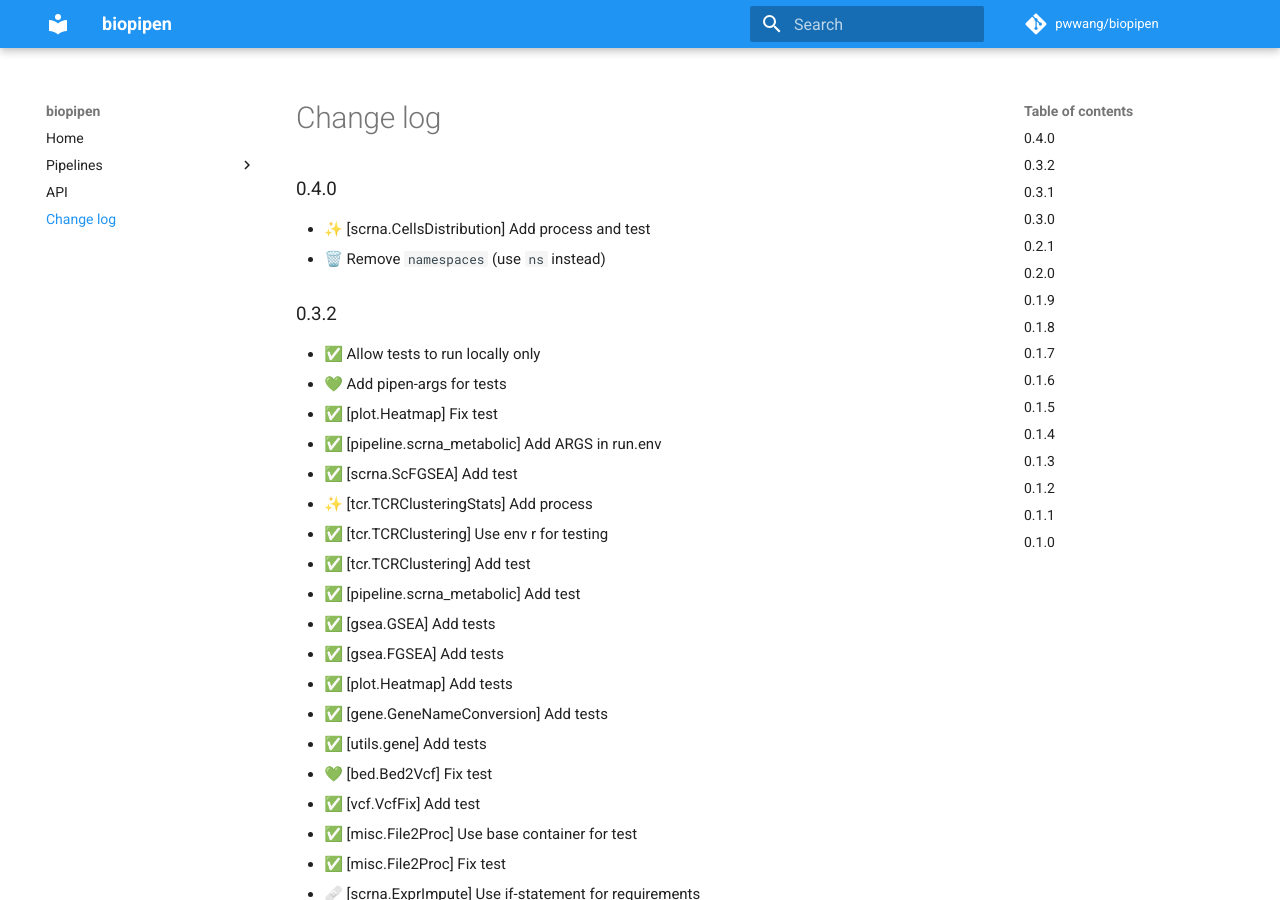
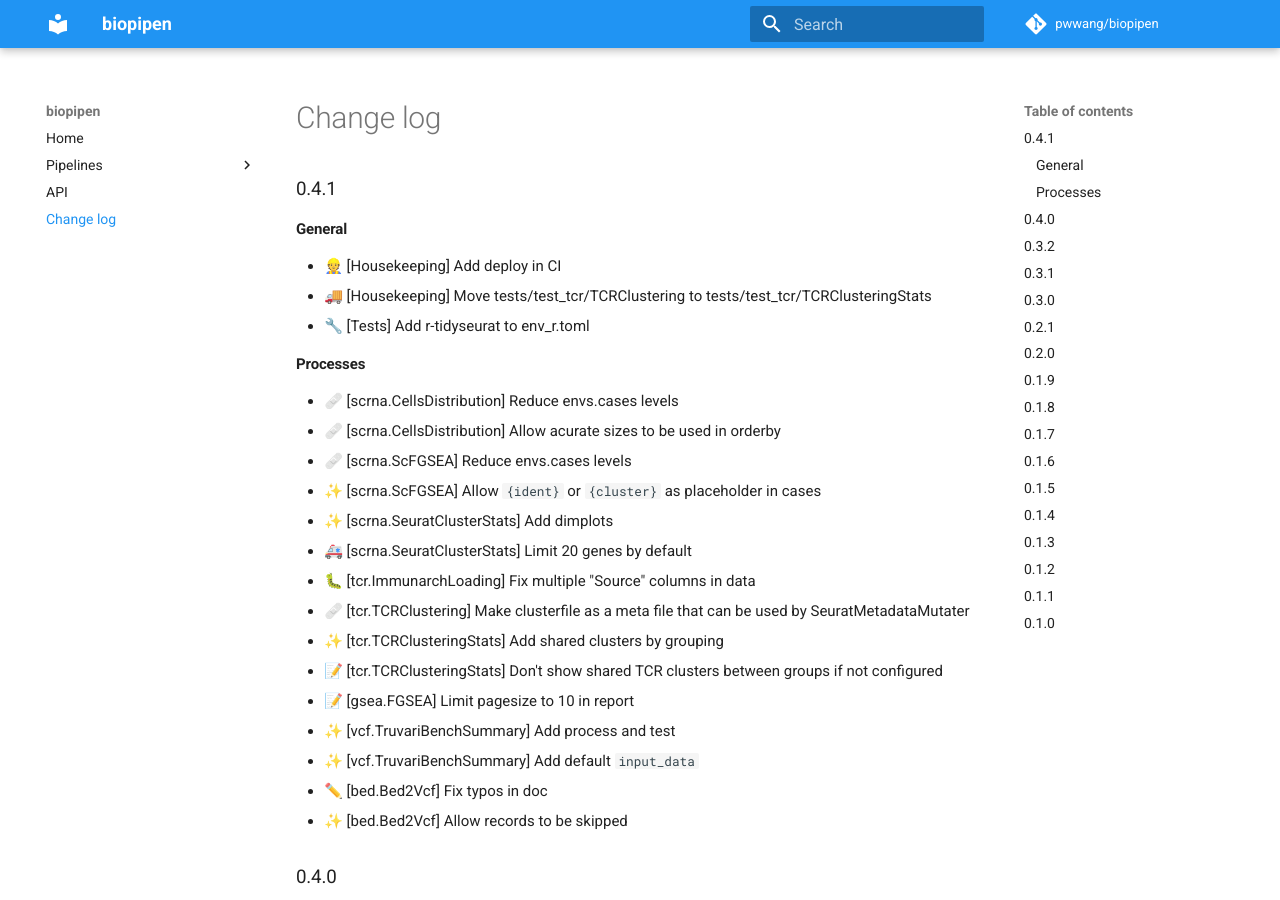
Before and after one commit to pwwang/biopipen, an MkDocs documentation site: the page built from docs/CHANGELOG.md, in a window 1280 px wide and 900 px high. Built offline with MkDocs 1.6.1 and Material for MkDocs 9.7.7, drawn with Linux system fonts in a browser that asks for light colours; comment, search, counter and statistics services are not loaded.

Commit message:
🔖 0.4.1

```diff
--- a/biopipen/__init__.py
+++ b/biopipen/__init__.py
@@ -1,2 +1,2 @@
 
-__version__ = "0.4.0"
+__version__ = "0.4.1"
--- a/docs/CHANGELOG.md
+++ b/docs/CHANGELOG.md
@@ -1,3 +1,27 @@
+## 0.4.1
+
+### General
+- 👷 [Housekeeping] Add deploy in CI
+- 🚚 [Housekeeping] Move tests/test_tcr/TCRClustering to tests/test_tcr/TCRClusteringStats
+- 🔧 [Tests] Add r-tidyseurat to env_r.toml
+
+### Processes
+- 🩹 [scrna.CellsDistribution] Reduce envs.cases levels
+- 🩹 [scrna.CellsDistribution] Allow acurate sizes to be used in orderby
+- 🩹 [scrna.ScFGSEA] Reduce envs.cases levels
+- ✨ [scrna.ScFGSEA] Allow `{ident}` or `{cluster}` as placeholder in cases
+- ✨ [scrna.SeuratClusterStats] Add dimplots
+- 🚑 [scrna.SeuratClusterStats] Limit 20 genes by default
+- 🐛 [tcr.ImmunarchLoading] Fix multiple "Source" columns in data
+- 🩹 [tcr.TCRClustering] Make clusterfile as a meta file that can be used by SeuratMetadataMutater
+- ✨ [tcr.TCRClusteringStats] Add shared clusters by grouping
+- 📝 [tcr.TCRClusteringStats] Don't show shared TCR clusters between groups if not configured
+- 📝 [gsea.FGSEA] Limit pagesize to 10 in report
+- ✨ [vcf.TruvariBenchSummary] Add process and test
+- ✨ [vcf.TruvariBenchSummary] Add default `input_data`
+- ✏️ [bed.Bed2Vcf] Fix typos in doc
+- ✨ [bed.Bed2Vcf] Allow records to be skipped
+
 ## 0.4.0
 
 - ✨ [scrna.CellsDistribution] Add process and test
--- a/pyproject.toml
+++ b/pyproject.toml
@@ -1,6 +1,6 @@
 [tool.poetry]
 name = "biopipen"
-version = "0.4.0"
+version = "0.4.1"
 description = "Bioinformatics processes/pipelines that can be run from `pipen run`"
 authors = ["pwwang <pwwang@pwwang.com>"]
 license = "MIT"
```
